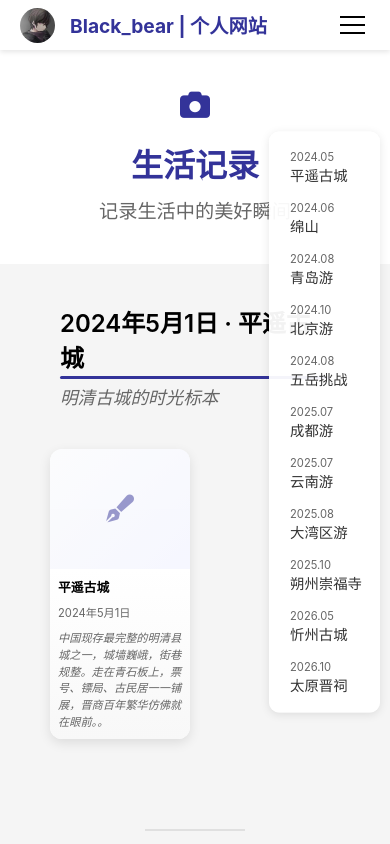
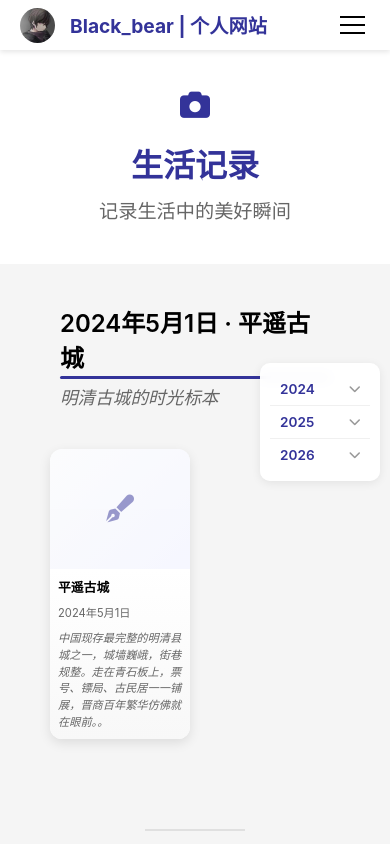
Before and after one commit to Blackbear2732/my-portfolio, a Vue app: page /life in a window 390 px wide. Shown: the top 844 px of the page. Built offline with nearby package versions, Linux system fonts and the light colour scheme.

Commit message:
优化时间轴显示效果

```diff
--- a/src/assets/styles/main.css
+++ b/src/assets/styles/main.css
@@ -410,27 +410,116 @@ html { scroll-behavior: smooth; }
 }
 
 /* ---------- 时间轴 ---------- */
+/* 时间轴：按年份折叠 */
 .timeline-nav {
-  position: fixed; right: 30px; top: 50%;
+  position: fixed;
+  right: 30px;
+  top: 50%;
   transform: translateY(-50%);
-  background: rgba(255,255,255,0.95);
-  padding: 15px; border-radius: 10px;
-  box-shadow: 0 2px 10px rgba(0,0,0,0.1); z-index: 100;
+  background: rgba(255, 255, 255, 0.95);
+  padding: 8px;
+  border-radius: 10px;
+  box-shadow: 0 2px 10px rgba(0, 0, 0, 0.08);
+  z-index: 100;
+  max-height: 70vh;
+  overflow-y: auto;
+  min-width: 140px;
+  backdrop-filter: blur(6px);
 }
+
+.timeline-year {
+  border-bottom: 1px solid #f0f0f0;
+}
+.timeline-year:last-child {
+  border-bottom: none;
+}
+
+.timeline-year-label {
+  display: flex;
+  justify-content: space-between;
+  align-items: center;
+  padding: 10px 12px;
+  cursor: pointer;
+  font-weight: 600;
+  color: #333399;
+  font-size: 0.95rem;
+  transition: background 0.2s;
+  user-select: none;
+}
+.timeline-year-label:hover {
+  background: #f5f5fc;
+  border-radius: 6px;
+}
+.timeline-year-label i {
+  font-size: 0.75rem;
+  color: #999;
+}
+
+.timeline-year-items {
+  padding: 4px 0 8px;
+}
+
 .timeline-item {
-  padding: 10px; cursor: pointer; transition: all 0.3s ease;
-  position: relative; border-left: 3px solid transparent;
+  padding: 8px 12px;
+  cursor: pointer;
+  border-left: 2px solid transparent;
+  transition: all 0.2s;
+  border-radius: 4px;
 }
-.timeline-item:hover { border-left-color: #333399; background-color: #f5f5f5; }
-.timeline-date { display: block; font-size: 0.8rem; color: #666; }
-.timeline-title { display: block; font-size: 1rem; color: #333; font-weight: 500; }
-.timeline-subitems { margin-left: 10px; margin-top: 5px; display: none; }
-.timeline-item:hover .timeline-subitems { display: block; }
+.timeline-item:hover {
+  background: #f5f5fc;
+  border-left-color: #333399;
+}
+
+.timeline-date {
+  display: inline-block;
+  font-size: 0.7rem;
+  color: #999;
+  margin-right: 6px;
+}
+.timeline-title {
+  font-size: 0.85rem;
+  color: #333;
+}
+
+.timeline-subitems {
+  margin-top: 4px;
+  margin-left: 8px;
+  display: none;
+}
+.timeline-item:hover .timeline-subitems {
+  display: block;
+}
 .timeline-subitem {
-  padding: 5px 10px; font-size: 0.9rem; color: #666;
-  cursor: pointer; transition: all 0.3s ease;
+  padding: 3px 6px;
+  font-size: 0.75rem;
+  color: #666;
+  cursor: pointer;
+  border-radius: 3px;
 }
-.timeline-subitem:hover { color: #333399; background-color: #f0f0f0; }
+.timeline-subitem:hover {
+  color: #333399;
+  background: #eef0ff;
+}
+
+@media (max-width: 768px) {
+  .timeline-nav {
+    right: 8px;
+    padding: 6px;
+    min-width: 120px;
+    max-height: 60vh;
+  }
+  .timeline-year-label {
+    padding: 8px 10px;
+    font-size: 0.85rem;
+  }
+  .timeline-item {
+    padding: 6px 10px;
+  }
+  .timeline-title {
+    font-size: 0.78rem;
+  }
+}
 
 /* ---------- 响应式 ---------- */
 @media (max-width: 768px) {
--- a/src/views/LifeView.vue
+++ b/src/views/LifeView.vue
@@ -71,20 +71,32 @@
 
     <div class="timeline-nav">
       <div
-      v-for="section in lifeSections"
-      :key="section.id"
+          v-for="(sections, year) in timelineByYear"
+          :key="year"
+          class="timeline-year"
+      >
+        <div class="timeline-year-label" @click="toggleYear(year)">
+          <span>{{ year }}</span>
+          <i :class="activeYear === year ? 'fas fa-chevron-up' : 'fas fa-chevron-down'"></i>
+        </div>
+        <div v-show="activeYear === year" class="timeline-year-items">
+          <div
+              v-for="item in sections"
+              :key="item.id"
               class="timeline-item"
-      @click="scrollTo(section.id)"
+              @click="scrollTo(item.id)"
           >
-      <span class="timeline-date">{{ section.timeline.date }}</span>
-      <span class="timeline-title">{{ section.timeline.title }}</span>
-      <div v-if="section.timeline.children" class="timeline-subitems">
+            <span class="timeline-date">{{ item.month }}月</span>
+            <span class="timeline-title">{{ item.title }}</span>
+            <div v-if="item.children" class="timeline-subitems">
               <div
-          v-for="child in section.timeline.children"
+                  v-for="child in item.children"
                   :key="child.id"
                   class="timeline-subitem"
                   @click.stop="scrollTo(child.id)"
               >{{ child.title }}</div>
+            </div>
+          </div>
         </div>
       </div>
     </div>
@@ -93,10 +105,36 @@
 </template>
 
 <script setup>
-import { computed } from 'vue'
+import { computed,ref } from 'vue'
 import { lifeSections } from '@/data/life'
 import { asset } from '@/utils/asset'
 import { uiActions } from '@/store/ui'
+
+
+// 按年份聚合
+const timelineByYear = computed(() => {
+  const map = {}
+  lifeSections.forEach((section) => {
+    const year = section.timeline.date.split('.')[0]
+    if (!map[year]) map[year] = []
+    map[year].push({
+      id: section.id,
+      month: section.timeline.date.split('.')[1],
+      title: section.timeline.title,
+      children: section.timeline.children
+    })
+  })
+  return map
+})
+
+const activeYear = ref(null)  // 当前展开的年份
+
+function toggleYear(year) {
+  activeYear.value = activeYear.value === year ? null : year
+}
+
+
+
 
 // 把所有照片拍平成一个数组，用于查看器左右切换
 const allItems = computed(() => {
```
Lines whose indentation alone changed are shown as unchanged.
